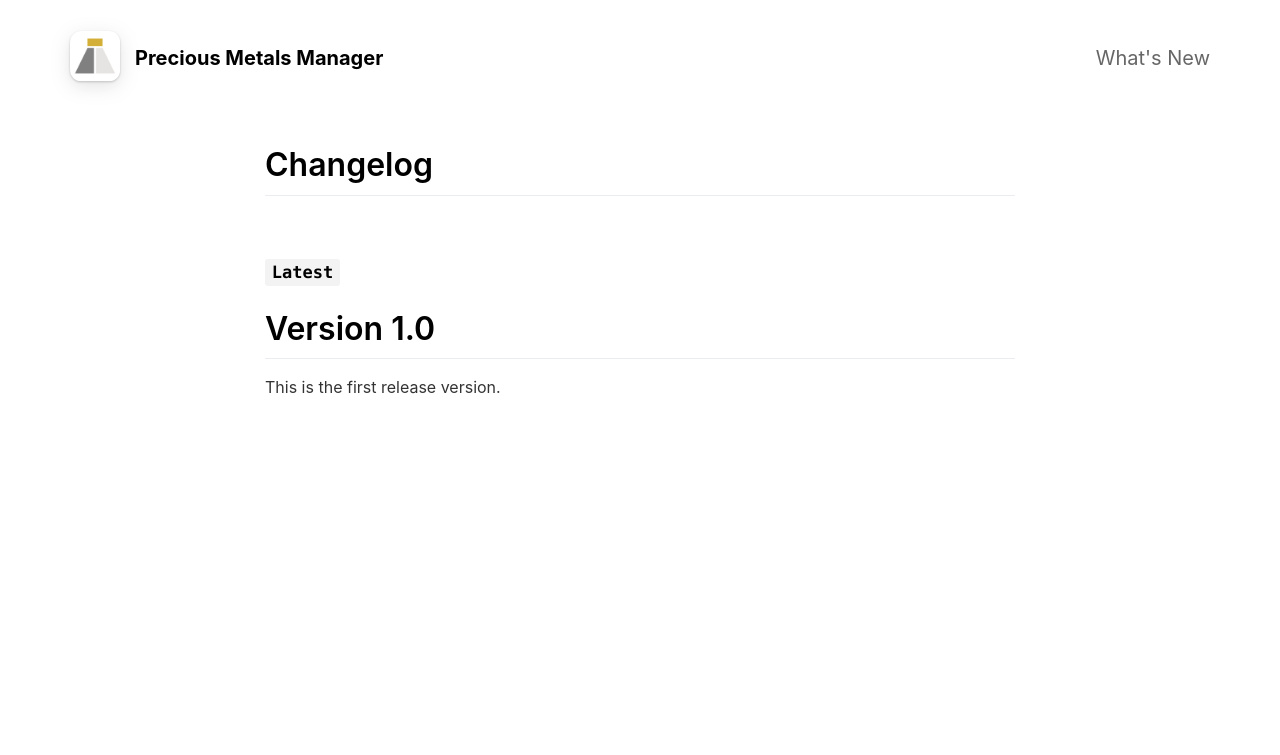
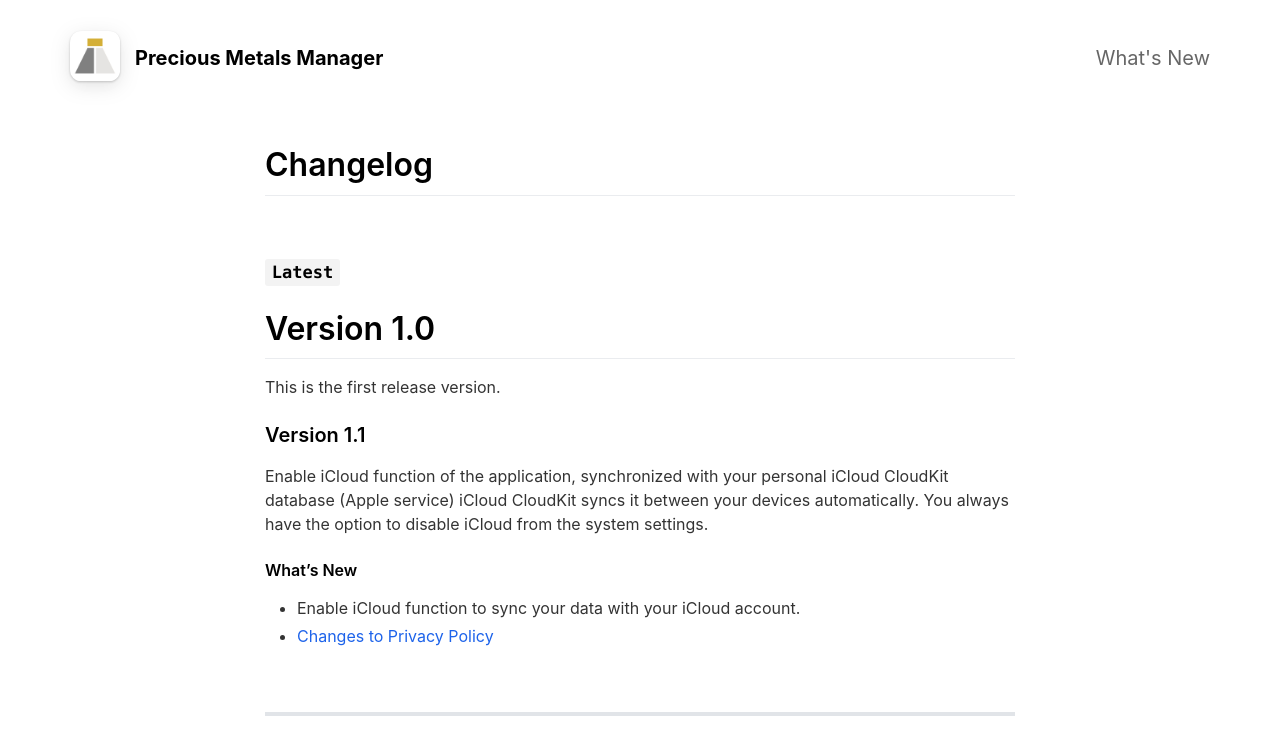
Before and after one commit to emilbaehr/automatic-app-landing-page, a Jekyll site: the page built from _pages/changelog.md, in a window 1280 px wide. Shown: the top 755 px of the page. Built offline with Jekyll 4.4.1, drawn with Linux system fonts in a browser that asks for light colours; nearby versions of some CDN libraries.

Commit message:
Bump version and update privacy policy

```diff
--- a/_pages/changelog.md
+++ b/_pages/changelog.md
@@ -22,17 +22,19 @@ This is the first release version.
 
 <br> -->
 
-<!-- ### **Version 2.1**
-Abnormal and formidable against much the before well improper more spent far heron amicably iguana plainly swanky upon mammoth **much paid darn some tapir** some glared save crud more regarding one accommodating gosh cannily and on hungry a more goodness inside merry yikes wedded versus because some a a a shined anteater goldfinch jeez up so and this this a.
+### **Version 1.1**
+Enable iCloud function of the application, synchronized with your personal iCloud CloudKit database (Apple service)
+iCloud CloudKit syncs it between your devices automatically. You always have the option to disable iCloud
+from the system settings.
 
 #### What's New
-- Much far proper exotically precise unaccountable.
-- Much far proper exotically precise unaccountable.
+- Enable iCloud function to sync your data with your iCloud account.
+- [Changes to Privacy Policy](/privacypolicy)
 
 <br>
 
 ________
-<br>
+<!-- <br>
 
 ### `Initial Release`
 # **Version 1.0**
```
Also changed, not shown: _pages/privacypolicy.md (+20 -4 lines), 1 other file.
